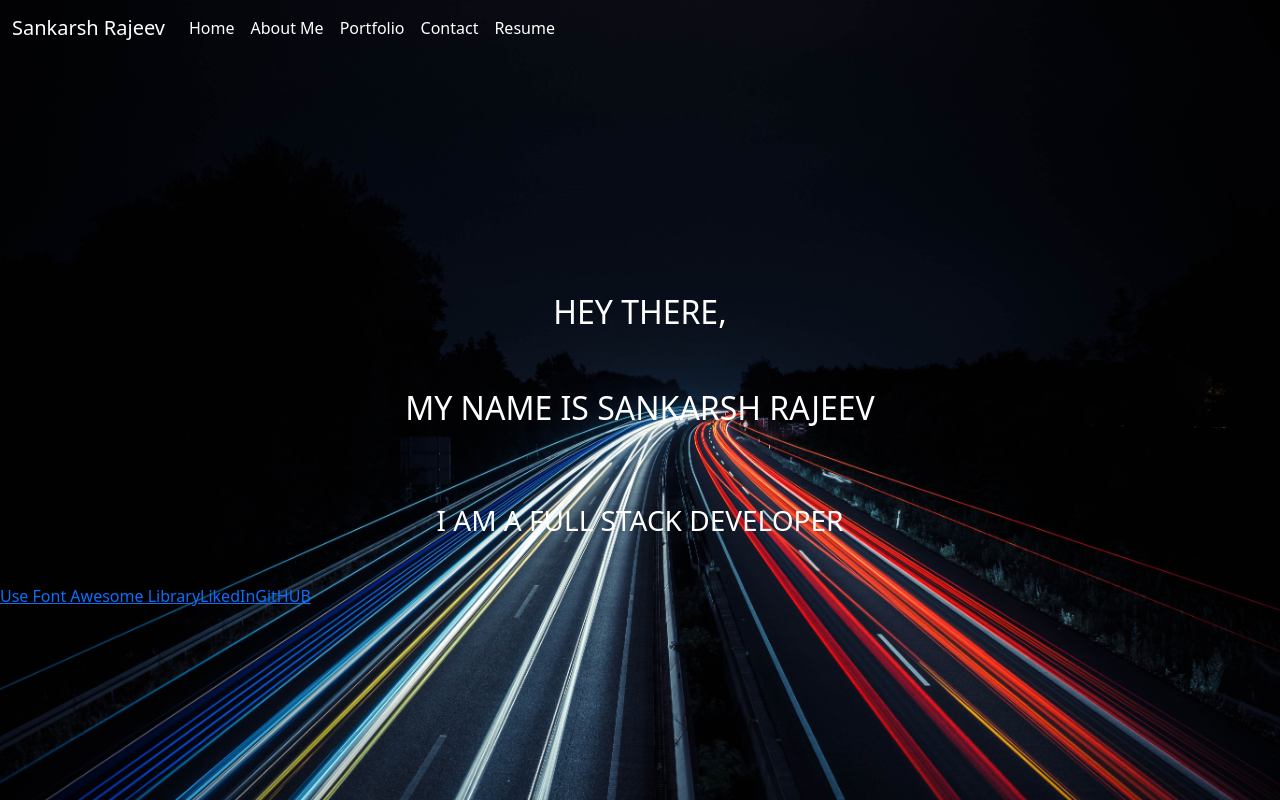
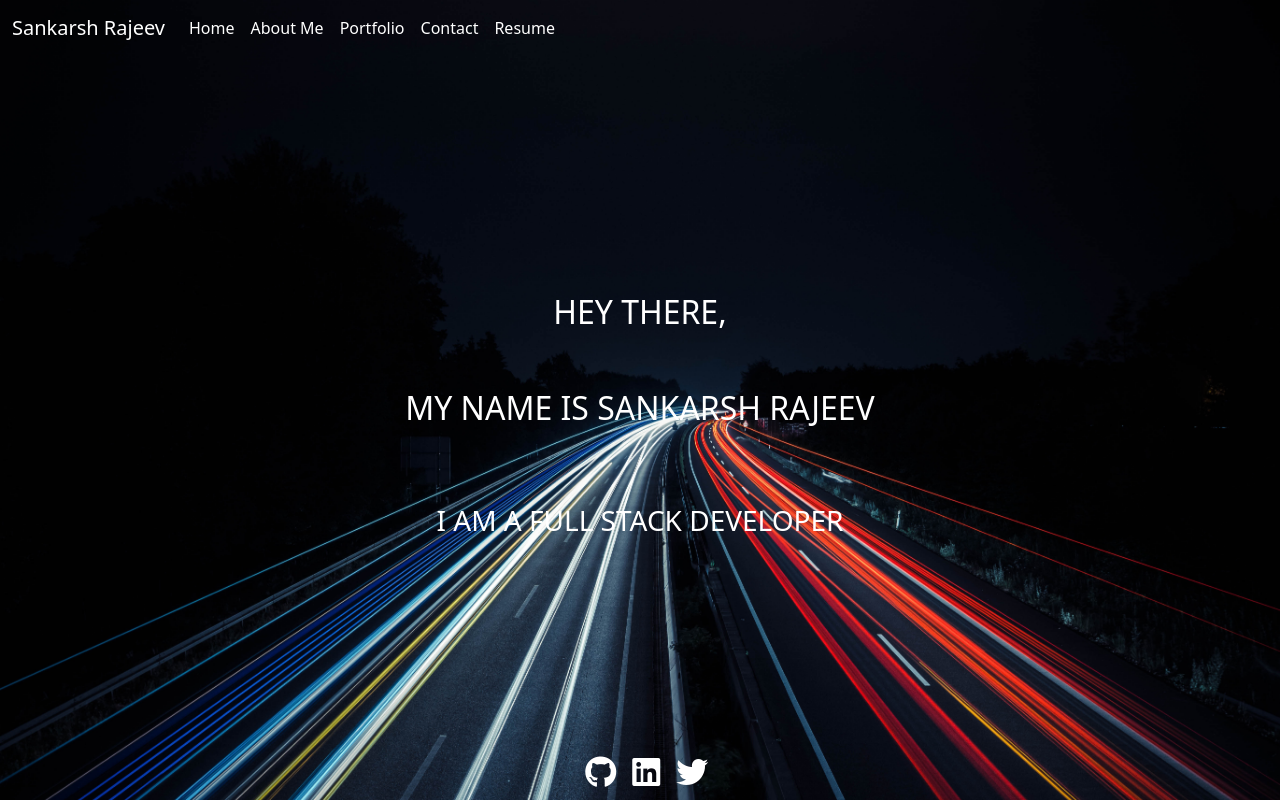
Before and after one commit to sankyrajeev/porfolio-sankarsh, a React (Create React App) app: page / in a window 1280 px wide. Built offline with nearby package versions, Linux system fonts and the light colour scheme.

Commit message:
files added

```diff
--- a/package.json
+++ b/package.json
@@ -3,6 +3,9 @@
   "version": "0.1.0",
   "private": true,
   "dependencies": {
+    "@fortawesome/fontawesome-svg-core": "^6.2.1",
+    "@fortawesome/free-regular-svg-icons": "^6.2.1",
+    "@fortawesome/free-solid-svg-icons": "^6.2.1",
     "@testing-library/jest-dom": "^5.16.5",
     "@testing-library/react": "^13.4.0",
     "@testing-library/user-event": "^13.5.0",
--- a/public/index.html
+++ b/public/index.html
@@ -38,12 +38,18 @@
       To begin the development, run `npm start` or `yarn start`.
       To create a production bundle, use `npm run build` or `yarn build`.
     -->
+
+
   <script src="https://cdn.jsdelivr.net/npm/@popperjs/core@2.11.6/dist/umd/popper.min.js"
     integrity="sha384-oBqDVmMz9ATKxIep9tiCxS/Z9fNfEXiDAYTujMAeBAsjFuCZSmKbSSUnQlmh/jp3"
     crossorigin="anonymous"></script>
   <script src="https://cdn.jsdelivr.net/npm/bootstrap@5.2.3/dist/js/bootstrap.min.js"
     integrity="sha384-cuYeSxntonz0PPNlHhBs68uyIAVpIIOZZ5JqeqvYYIcEL727kskC66kF92t6Xl2V"
     crossorigin="anonymous"></script>
+
+    <script src="https://kit.fontawesome.com/98853f232a.js" crossorigin="anonymous"></script>
 </body>
 
 </html>
+
+<img src="" alt="" srcset="">
--- a/src/App.css
+++ b/src/App.css
@@ -8,6 +8,7 @@
 body{
   background-image: url('./pages/images/home-background.jpeg');
   background-size: cover;
+  max-width: 100%;
 }
 .home-background{
   text-align: center;
@@ -81,3 +82,18 @@ body{
     transform: translate(0,0);
   }
 }
+.fa-brands{
+  color: white;
+}
+
+.fa-brands:hover{
+  color: Dodgerblue;
+  font-size: xx-large;
+
+}
+
+
+.footer .navbar-nav{
+margin-left: 45%;
+
+}
--- a/src/components/Footer.js
+++ b/src/components/Footer.js
@@ -1,11 +1,27 @@
 function Footer() {
     return (
-        <footer>
-            <nav>
-                <a href="">Use Font Awesome Library</a>
-                <a href="">LikedIn</a>
-                <a href="">GitHUB</a>
+        <footer class="footer">
+            <nav class="navbar fixed-bottom navbar-expand-lg ">
+                <div class="container-fluid">
+
+
+                        <ul class="navbar-nav me-auto mb-3  mb-lg-0 ">
+                            <li class="nav-item">
+                                <a class="nav-link active" href="#"><i class="fa-brands fa-github fa-2xl"></i></a>
+                            </li>
+                            <li class="nav-item">
+                                <a class="nav-link active" href="#"><i class="fa-brands fa-linkedin fa-2xl"></i></a>
+                            </li>
+
+                            <li class="nav-item">
+                                <a class="nav-link active" href="#"><i class="fa-brands fa-twitter fa-2xl"></i></a>
+                            </li>
+                        </ul>
+
+
+                </div>
             </nav>
+
 
         </footer>
     )
--- a/src/components/Navigation.js
+++ b/src/components/Navigation.js
@@ -8,7 +8,7 @@ function Navigation({ setCurrentPage }) {
                 <button class="navbar-toggler text-white" type="button" data-bs-toggle="collapse"
                 data-bs-target="#navbarSupportedContent" aria-controls="navbarSupportedContent"
                 aria-expanded="false" aria-label="Toggle navigation">
-                    <span class="navbar-toggler-icon"></span>
+                    <span class="navbar-toggler-icon bg-light"></span>
                     </button>
 
                     <div class="collapse navbar-collapse" id="navbarSupportedContent">
--- a/src/pages/About.js
+++ b/src/pages/About.js
@@ -1,30 +1,19 @@
 function About() {
     return (
         <section class="about">
-            <h2 class="about-header">About Me</h2>
+            <h2 class="about-header">About Me.</h2>
             <div class="about-container">
                 <p class="about-me">
                     I am a Full Stack Developer with a background in Electronics and Communication.I pursued my an MFA degree from California Institute of Arts and graduated in 2022.
                     I also completed a Music Production Certification from Icon Collective, Los Angeles. I took a small web design course from Udemy and decided that this is something i enjoy doing a lot.
-                    I was able to join the UCLA Extension program which develop skills with various web technologies. Over the course of six months i have learnt a lot of technologies and some of them are listed below:
+                    I was able to join the UCLA Extension program which develop skills with various web technologies like HTML, CSS, JavaScript, REACT, Express, SQL etc.
 
                 </p>
-                <div class="skill-tag">
-                    <li class="skills">HTML,CSS</li>
-                    <li class="skills">Vanilla Javascript</li>
-                    <li class="skills">Restful API</li>
-                    <li class="skills">Express</li>
-                    <li class="skills">Handlebars</li>
-                    <li class="skills">SQL</li>
-                    <li class="skills">MongoDB</li>
-                    <li class="skills">REACT</li>
-                    <li class="skills">GraphQL</li>
-                    <p class="skills">.......and many more</p>
-                </div>
+
             </div>
 
             <div class="myimage">
-                <img href="/src/pages/images/home-background.jpeg"/>
+                <img src='../images/myImage.JPG' alt="No iimage"/>
             </div>
 
         </section>
```
Also changed, not shown: src/pages/images/myImage.JPG (renamed from src/pages/images/1caaa52a-3297-4746-b627-8cb58e6e1b73 2.JPG), 1 other file (tests, documents, lock files or other folders).
